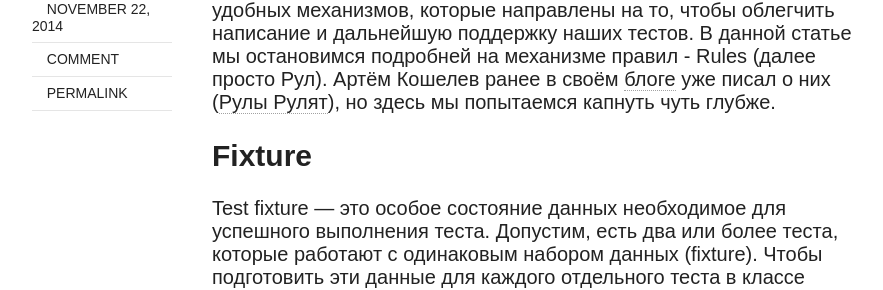
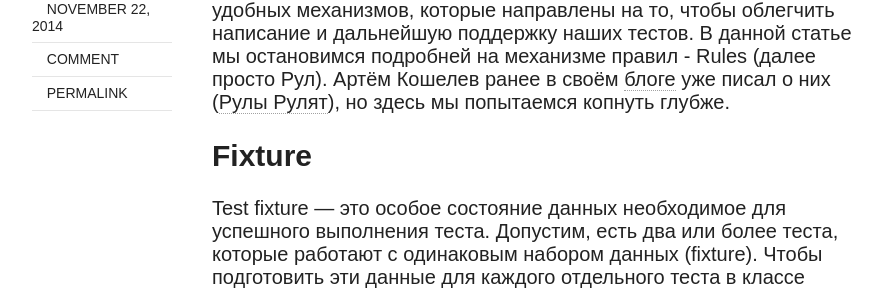
Before and after one commit to yandex-qatools/yandex-qatools.github.io, a Jekyll site: the page built from _posts/2014-11-23-junit-rules-tutorial.md, in a window 1280 px wide and 900 px high, scrolled down 409 px. Shown: the part 169-459 px from the top of the window, without its empty margins (128-1011 px from the left). Built offline with Jekyll 4.4.1, drawn with Linux system fonts in a browser that asks for light colours; nearby versions of some CDN libraries; comment, search, counter and statistics services are not loaded.

Commit message:
Update 2014-11-23-junit-rules-tutorial.md

```diff
--- a/_posts/2014-11-23-junit-rules-tutorial.md
+++ b/_posts/2014-11-23-junit-rules-tutorial.md
@@ -19,7 +19,7 @@ published: true
 Поэтому в первую очередь стоит рассматривать данный фреймворк как набор удобных механизмов,
 которые направлены на то, чтобы облегчить написание и дальнейшую поддержку наших тестов.
 В данной статье мы остановимся подробней на механизме правил - Rules (далее просто Рул).
-Артём Кошелев ранее в своём [блоге](http://artkoshelev.github.io) уже писал о них ([Рулы Рулят](http://artkoshelev.github.io/posts/rules-rules/)), но здесь мы попытаемся капнуть чуть глубже.
+Артём Кошелев ранее в своём [блоге](http://artkoshelev.github.io) уже писал о них ([Рулы Рулят](http://artkoshelev.github.io/posts/rules-rules/)), но здесь мы попытаемся копнуть глубже.
 
 ## Fixture
 
```
